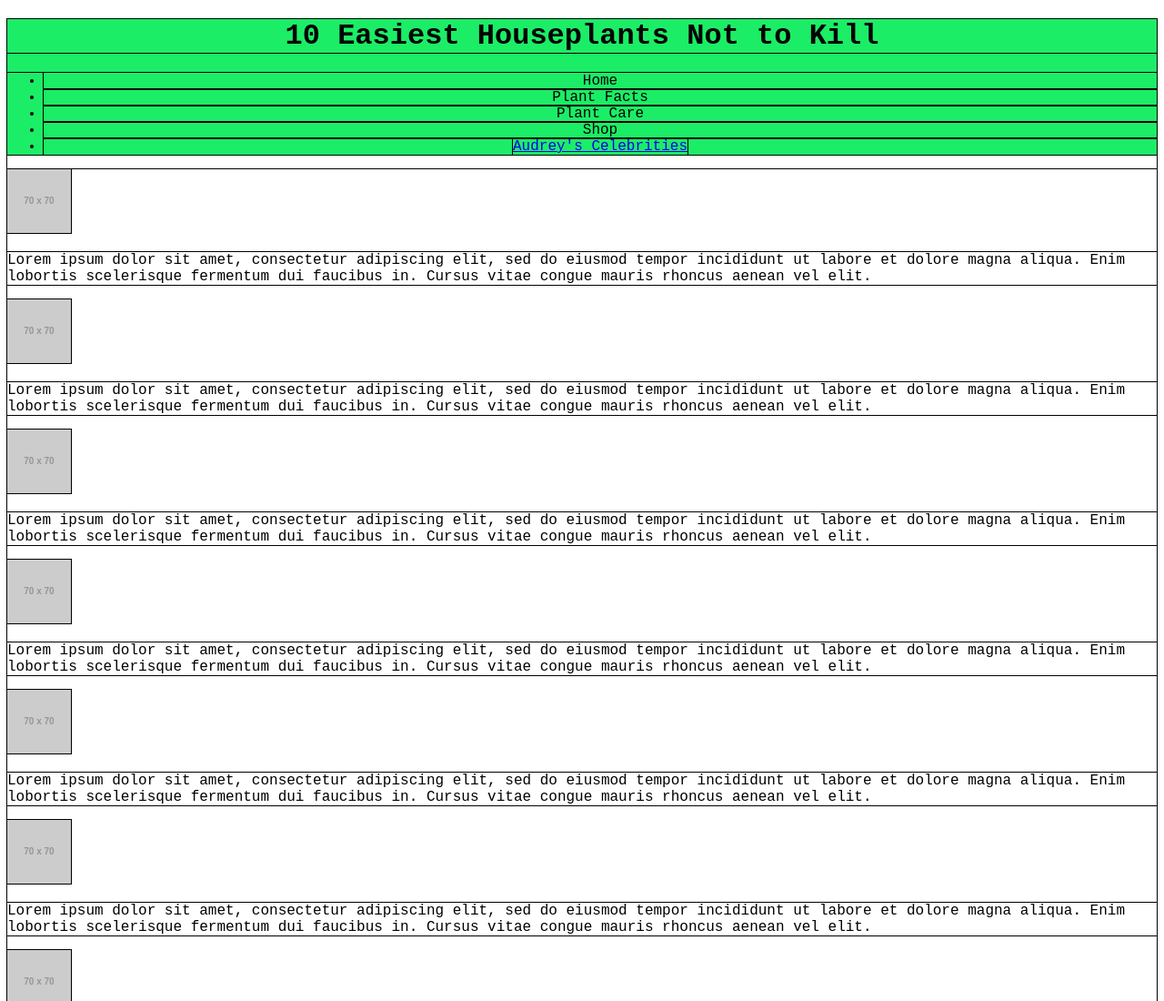
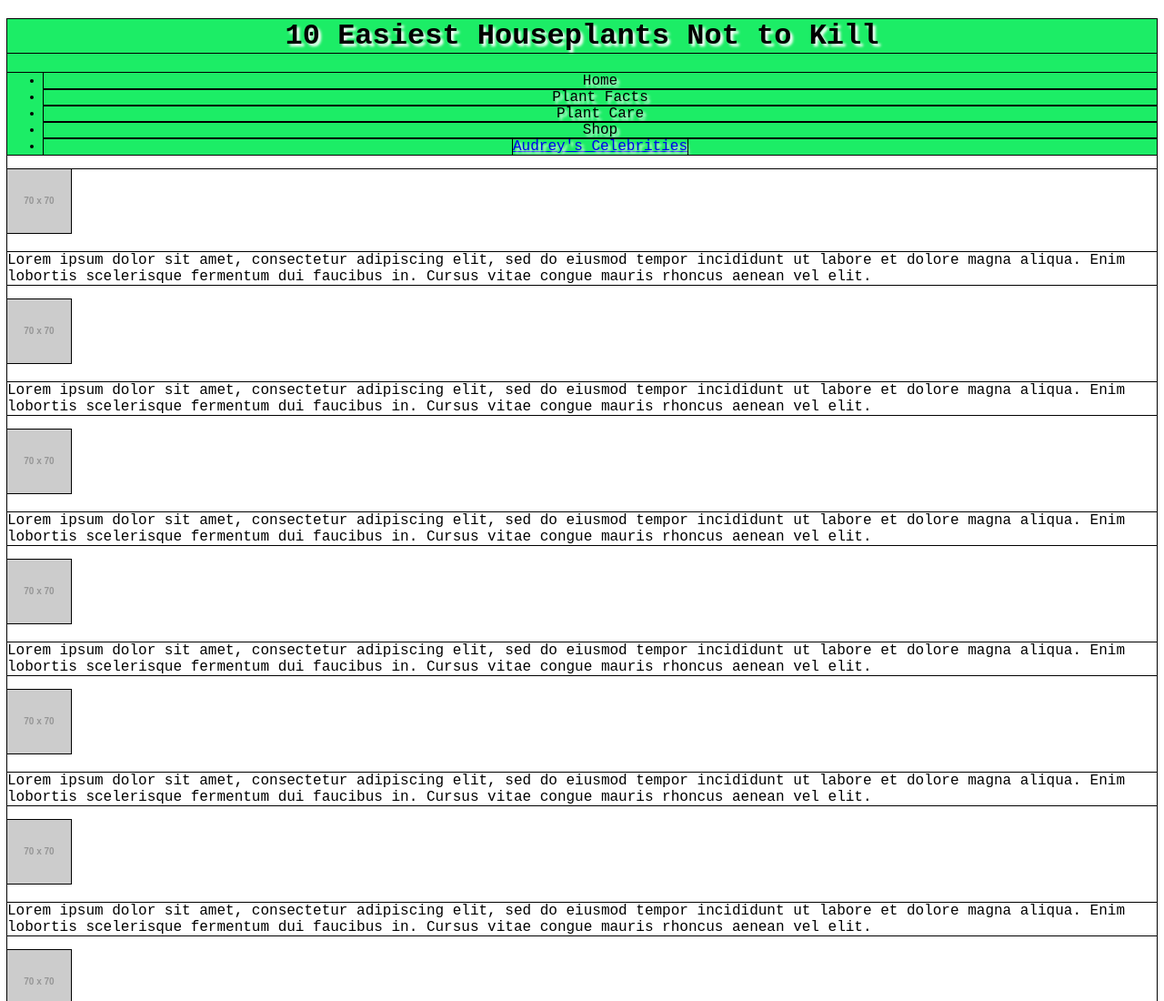
Before and after one commit to shelbyharner/10-Easiest-Houseplants-Not-to-Kill, a plain HTML site: page index.html in a window 1280 px wide. Shown: the top 1100 px of the page at 91% size. Drawn offline with Linux system fonts and the light colour scheme; placeholder pictures from the web are drawn by us.

Commit message:
add font color black and text shadow 3px white

```diff
--- a/stylesheet.css
+++ b/stylesheet.css
@@ -6,5 +6,7 @@ body {
 }
 header {
     background-color: #1CED66;
+    color: black;
     text-align: center;
+    text-shadow: 3px 3px 3px white;
 }
```
